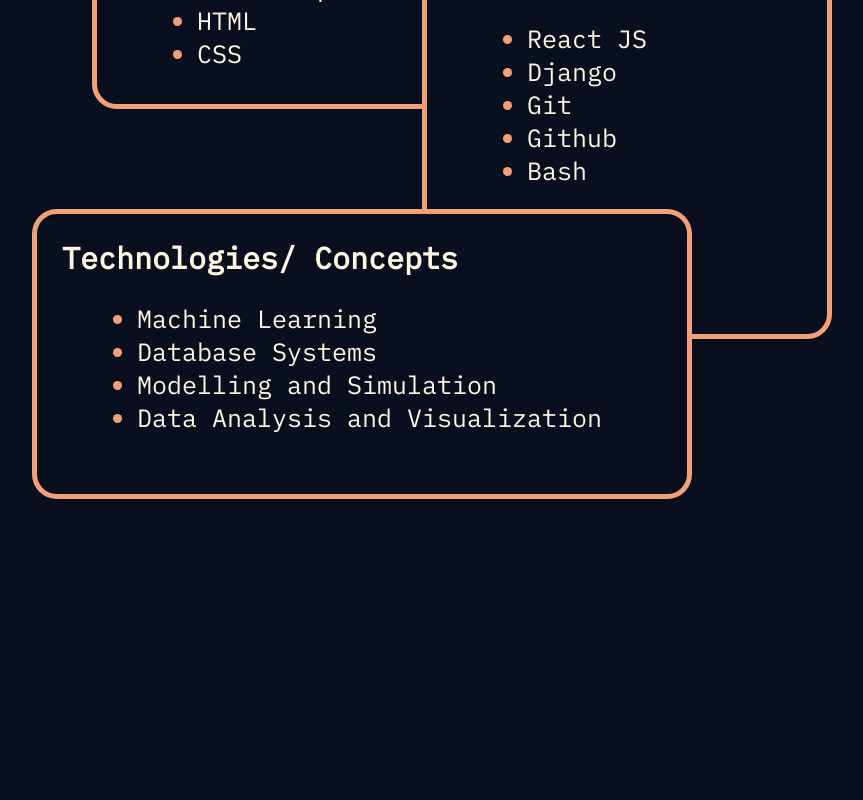
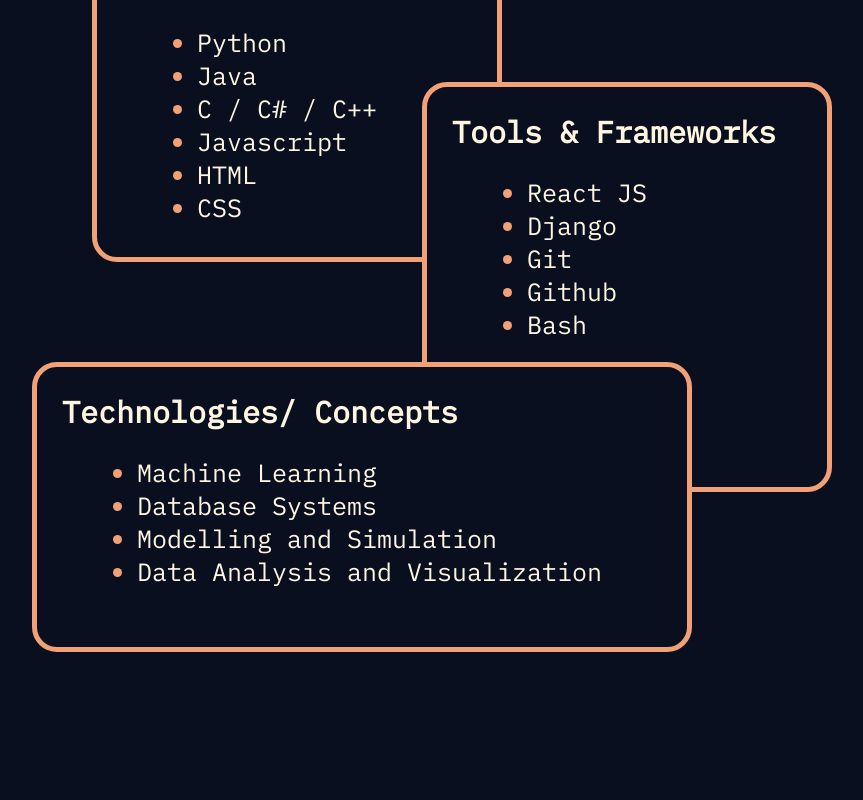
Before and after one commit to pn-tn/myportfolio, a React (Create React App) app: page /qualifications in a window 1280 px wide. Shown: the part 766-1566 px from the top of the page, without its empty margins (208-1071 px from the left). Built offline with nearby package versions, Linux system fonts and the light colour scheme.

Commit message:
adjusted margins

```diff
--- a/src/components/Contacts.css
+++ b/src/components/Contacts.css
@@ -8,6 +8,8 @@
 	display: flex;
 	flex-direction: row;
 	justify-content: space-between;
+
+	margin-bottom: 100px;
 }
 
 .info {
--- a/src/components/Qualifications.css
+++ b/src/components/Qualifications.css
@@ -42,7 +42,7 @@
 .qualifications .skillbox {
 	display: flex;
 	width: 800px;
-	height: 1200px;
+	height: 800px;
 	position: relative;
 
 }
```
